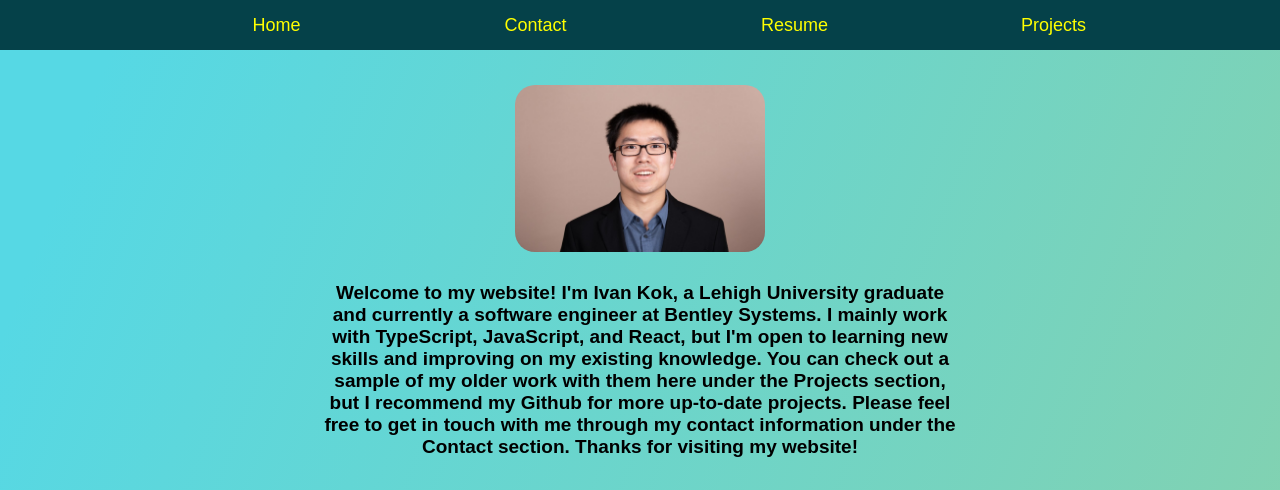
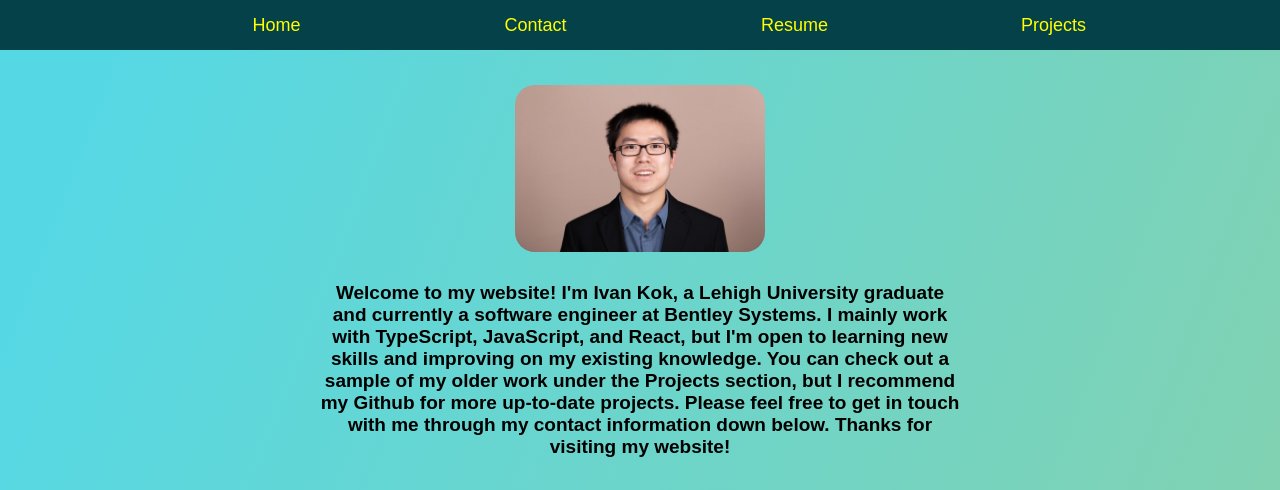
Before and after one commit to IvanJK97/IvanJK97.github.io, a plain HTML site: page index.html in a window 1280 px wide. Shown: the top 490 px of the page. Drawn offline with nearby package versions, Linux system fonts and the light colour scheme.

Commit message:
Changed wording a bit

```diff
--- a/index.html
+++ b/index.html
@@ -51,9 +51,9 @@
           Welcome to my website! I'm Ivan Kok, a Lehigh University graduate and currently a
           software engineer at Bentley Systems. I mainly work with TypeScript, JavaScript,
           and React, but I'm open to learning new skills and improving on my existing knowledge.
-          You can check out a sample of my older work with them here under the Projects section,
+          You can check out a sample of my older work under the Projects section,
           but I recommend my Github for more up-to-date projects.
-          Please feel free to get in touch with me through my contact information under the Contact section.
+          Please feel free to get in touch with me through my contact information down below.
           Thanks for visiting my website!
         </p>
 
@@ -84,7 +84,7 @@
             <p class="email">You can contact me by my email:</p>
             <p class="bolder">ivanjayk@gmail.com (personal)</p>
             <i class="fa fa-phone" style="font-size:36px; transform: translateY(7px);" class="phoneIcon"></i>
-            <p class="phone">My cellphone number is: </p><p class="bolder"> 646-338-9557</p>
+            <p class="phone">My cellphone number is: </p><p class="bolder">646-338-9557</p>
         </div>
     </div>
 
```
